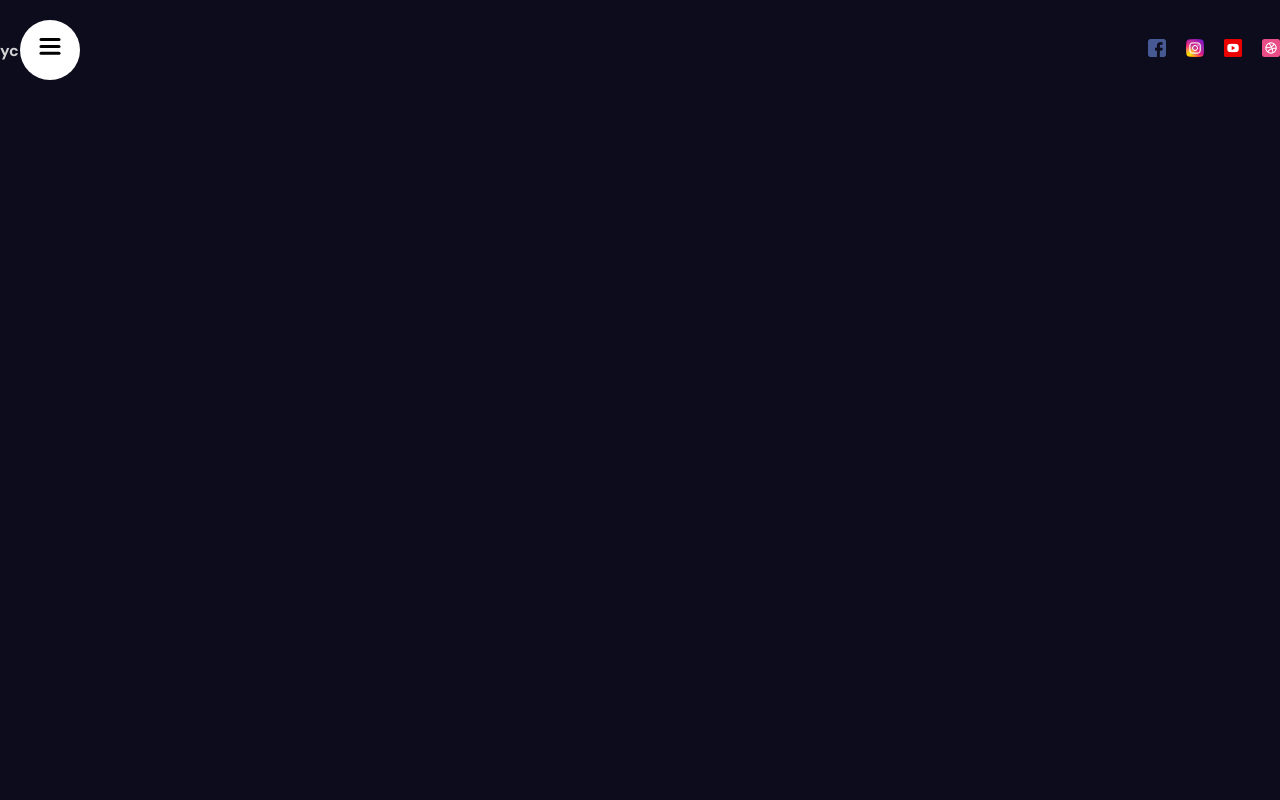
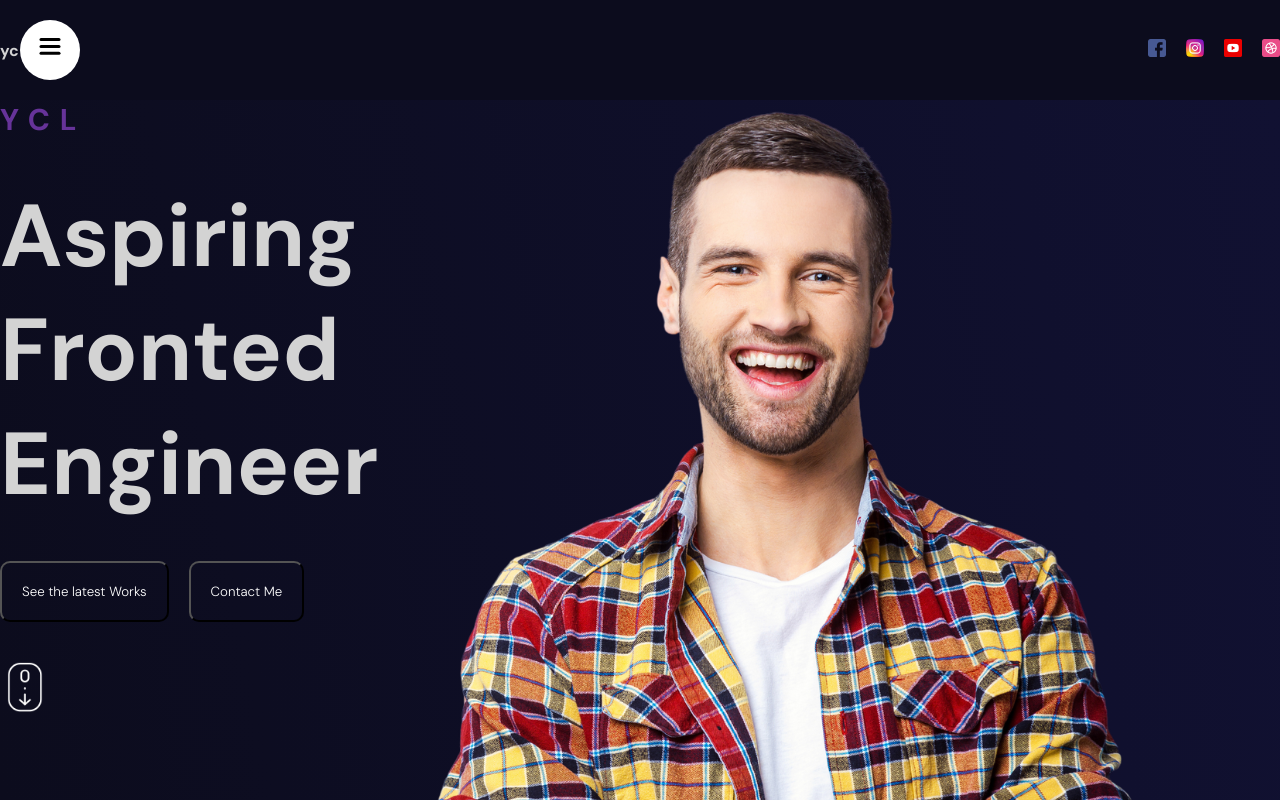
Before and after one commit to ycl818/animate-practice, a React (Vite) app: page / in a window 1280 px wide. Shown: the top 800 px of the page. Built offline with nearby package versions, Linux system fonts and the light colour scheme.

Commit message:
her section

```diff
--- a/index.html
+++ b/index.html
@@ -1,10 +1,13 @@
-<!doctype html>
+<!DOCTYPE html>
 <html lang="en">
   <head>
     <meta charset="UTF-8" />
     <meta name="viewport" content="width=device-width, initial-scale=1.0" />
-    <link href="https://fonts.googleapis.com/css2?family=DM+Sans:ital,opsz,wght@0,9..40,100;0,9..40,200;0,9..40,300;0,9..40,400;0,9..40,500;0,9..40,600;0,9..40,700;0,9..40,800;0,9..40,900;0,9..40,1000;1,9..40,100;1,9..40,1000&display=swap" rel="stylesheet">
-    <title>Lama Dev Portfolio</title>
+    <link
+      href="https://fonts.googleapis.com/css2?family=DM+Sans:ital,opsz,wght@0,9..40,100;0,9..40,200;0,9..40,300;0,9..40,400;0,9..40,500;0,9..40,600;0,9..40,700;0,9..40,800;0,9..40,900;0,9..40,1000;1,9..40,100;1,9..40,1000&display=swap"
+      rel="stylesheet"
+    />
+    <title>Animated Portfolio</title>
   </head>
   <body>
     <div id="root"></div>
--- a/src/App.jsx
+++ b/src/App.jsx
@@ -1,5 +1,6 @@
 import Test from "./Test";
 import "./app.scss";
+import Hero from "./components/hero/Hero";
 import Navbar from "./components/navbar/Navbar";
 
 const App = () => {
@@ -7,6 +8,7 @@ const App = () => {
     <div>
       <section id="Homepage">
         <Navbar />
+        <Hero />
       </section>
       <section>parallax</section>
       <section id="Services">services</section>
--- /dev/null
+++ b/src/components/hero/Hero.jsx
@@ -0,0 +1,26 @@
+import React from "react";
+import "./hero.scss";
+
+const Hero = () => {
+  return (
+    <div className="hero">
+      <div className="wrapper">
+        <div className="textContainer">
+          <h2>YCL</h2>
+          <h1>Aspiring Fronted Engineer</h1>
+          <div className="buttons">
+            <button>See the latest Works</button>
+            <button>Contact Me</button>
+          </div>
+          <img src="/scroll.png" alt="" />
+        </div>
+      </div>
+
+      <div className="imageContainer">
+        <img src="/hero.png" alt="" />
+      </div>
+    </div>
+  );
+};
+
+export default Hero;
--- /dev/null
+++ b/src/components/hero/hero.scss
@@ -0,0 +1,53 @@
+.hero {
+  height: calc(100vh - 100px);
+  background: linear-gradient(1880deg, #0c0c1d, #111132);
+  position: relative;
+}
+
+.imageContainer {
+  height: 100%;
+  position: absolute;
+  top: 0;
+  right: 0;
+}
+
+.wrapper {
+  max-width: 1366px;
+  height: 100%;
+  margin: auto;
+
+  .textContainer {
+    width: 50%;
+    display: flex;
+    flex-direction: column;
+    justify-content: center;
+    gap:40px;
+
+    h2 {
+      font-size: 30px;
+      letter-spacing: 10px;
+      color: rebeccapurple;
+    }
+
+    h1 {
+      font-size: 88px;
+    }
+
+    .buttons {
+
+      button {
+        padding: 20px;
+        border: 1px solld white;
+        border-radius: 10px;
+        background-color: transparent;
+        color: white;
+        margin-right: 20px;
+        cursor: pointer;
+        font-weight: 300;
+      }
+    }
+    img {
+      width: 50px;
+    }
+  }
+}
--- a/src/components/sidebar/sidebar.scss
+++ b/src/components/sidebar/sidebar.scss
@@ -10,7 +10,7 @@
     position: fixed;
     top: 0;
     left: 0;
-     bottom: 0;
+    bottom: 0;
     width: 400px;
     background-color: white;
 
```
